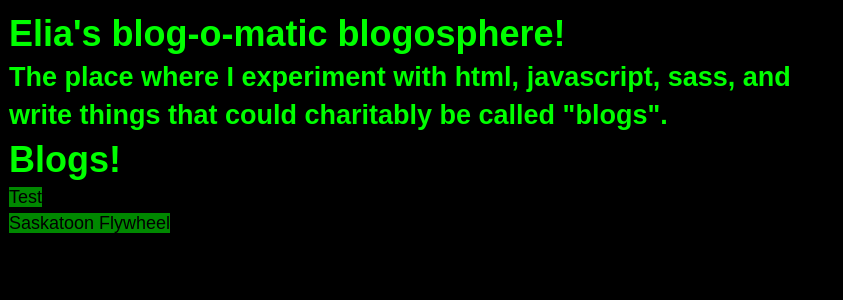
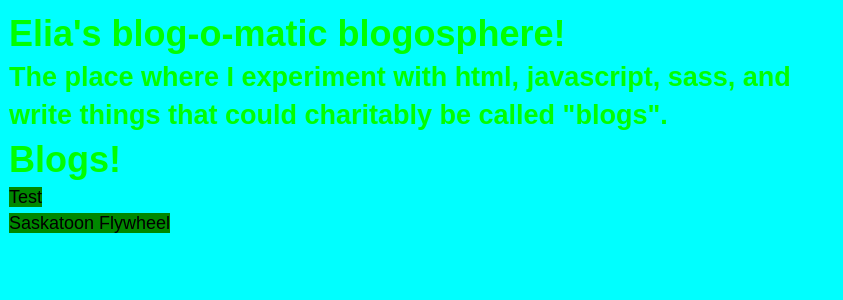
Before and after one commit to EliaTarasoff/EliaTarasoff.github.io, a Jekyll site: the page built from index.html, in a window 1280 px wide. Shown: the top 300 px of the page, without its empty margins (0-843 px from the left). Built offline with Jekyll 4.4.1, drawn with Linux system fonts in a browser that asks for light colours.

Commit message:
Update default.sass

```diff
--- a/css/default.sass
+++ b/css/default.sass
@@ -19,7 +19,7 @@ $x3: $x1 * 3
     border: 0
 
 body
-    background-color: $black
+    background-color: #0FF
     background-image: url("bueller.gif")
     color: $green
     font: $x2 fixed, sans-serif
```
